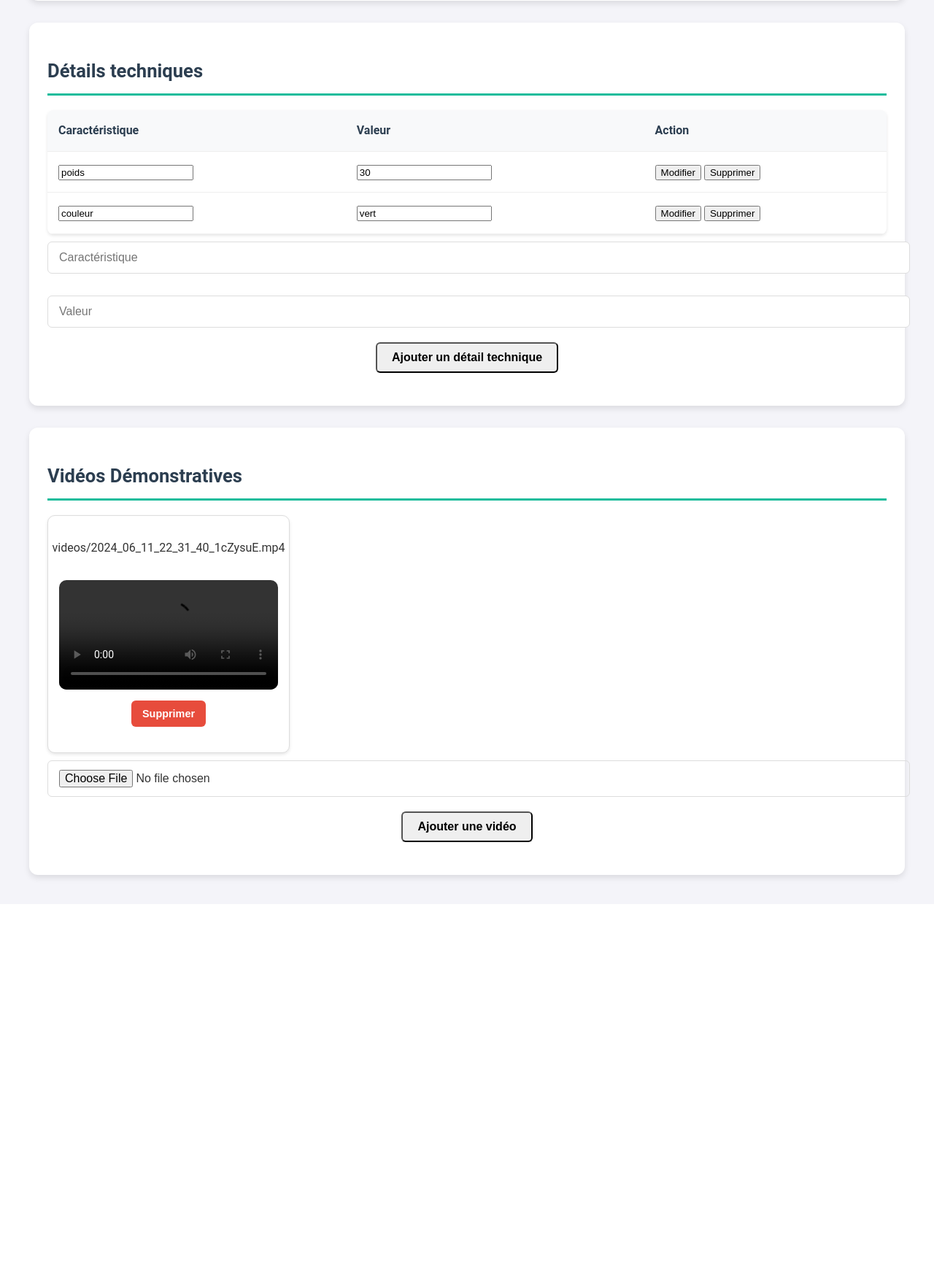
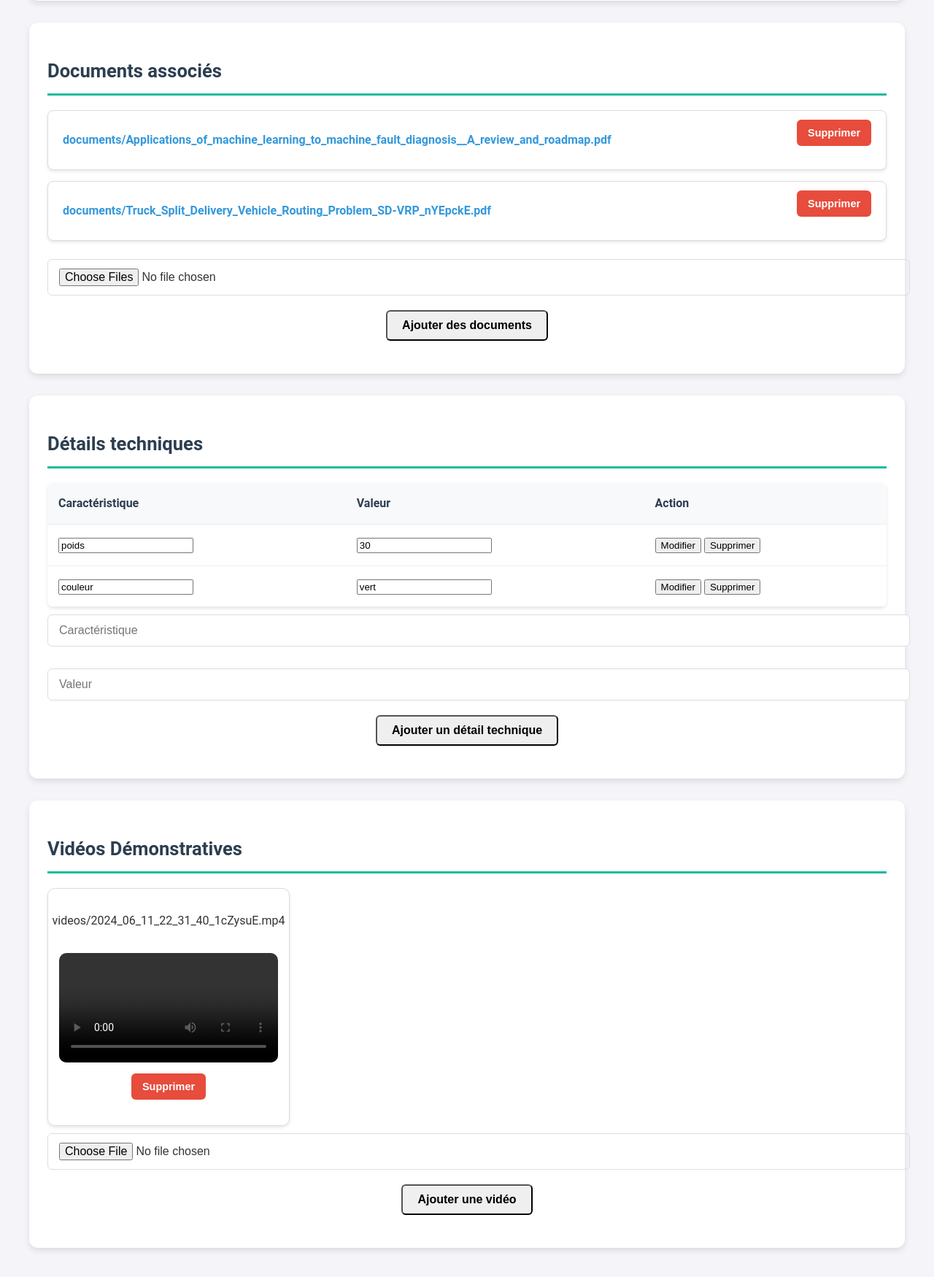
Before and after one commit to vince82/Siana_project_Innovation, a Django app: page /manage/component/53/details/ in a window 1280 px wide. Shown: the part 2287-4037 px from the top of the page at 73% size. Before the commit the page ends 3496 px from the top, so only its background shows below. Run offline with Django 5.2, Linux system fonts and the light colour scheme; data comes from the database, SQL or seed files in the repository; both versions use the stored data as it was after the commit; parts of the project's set-up code (start-up, migrations or seed data) failed here and were passed over; some libraries are stand-ins or nearby versions; grey boxes are pictures that could not be loaded.

Commit message:
Ajout de de la fonction permettant d'ajouter des fichier pdf

```diff
--- a/catalogue_numerique/admin_page/templates/admin_page/component_details.html
+++ b/catalogue_numerique/admin_page/templates/admin_page/component_details.html
@@ -114,6 +114,34 @@
             <button type="submit">Ajouter un paragraphe</button>
         </form>
     </section>
+    <section class="modifier-section">
+        <h2>Documents associés</h2>
+        <div id="documents-container">
+            <!-- Liste des documents existants -->
+            {% for document in documents %}
+                <div class="document-item" data-document-id="{{ document.id }}">
+                    <!-- Lien vers le document -->
+                    <a href="{{ document.document.url }}" target="_blank" rel="noopener noreferrer">
+                        {{ document.document.name }}
+                    </a>
+                    <!-- Formulaire pour supprimer le document -->
+                    <form method="POST" action="{% url 'delete_document' document.id %}">
+                        {% csrf_token %}
+                        <button type="submit" class="delete-btn">Supprimer</button>
+                    </form>
+                </div>
+            {% endfor %}
+        </div>
+
+        <!-- Formulaire pour ajouter des documents -->
+        <form method="POST" action="{% url 'upload_document' %}" enctype="multipart/form-data">
+            {% csrf_token %}
+            <input type="hidden" name="component_id" value="{{ component.id }}">
+            <input type="file" name="document" accept=".pdf,.doc,.docx,.xlsx,.csv,.txt" multiple required>
+            <button type="submit">Ajouter des documents</button>
+        </form>
+    </section>
+
 
     <!-- Section Détails Techniques -->
     <section class="modifier-section">
--- a/catalogue_numerique/technician_page/views.py
+++ b/catalogue_numerique/technician_page/views.py
@@ -179,7 +179,7 @@ def upload_and_search(request):
         os.remove(temp_image_path)
 
         # Vérifier si la similarité maximale dépasse 60 %
-        if matched_component and max_similarity >= 0.90:
+        if matched_component and max_similarity >= 0.95:
             return redirect("component_sheet", component_id=matched_component.id)
         else:
             return render(request, "technician_page/search.html", {
```
Also changed, not shown: catalogue_numerique/db.sqlite3, catalogue_numerique/media/component_images/train.jpg (added), 2 other files.
